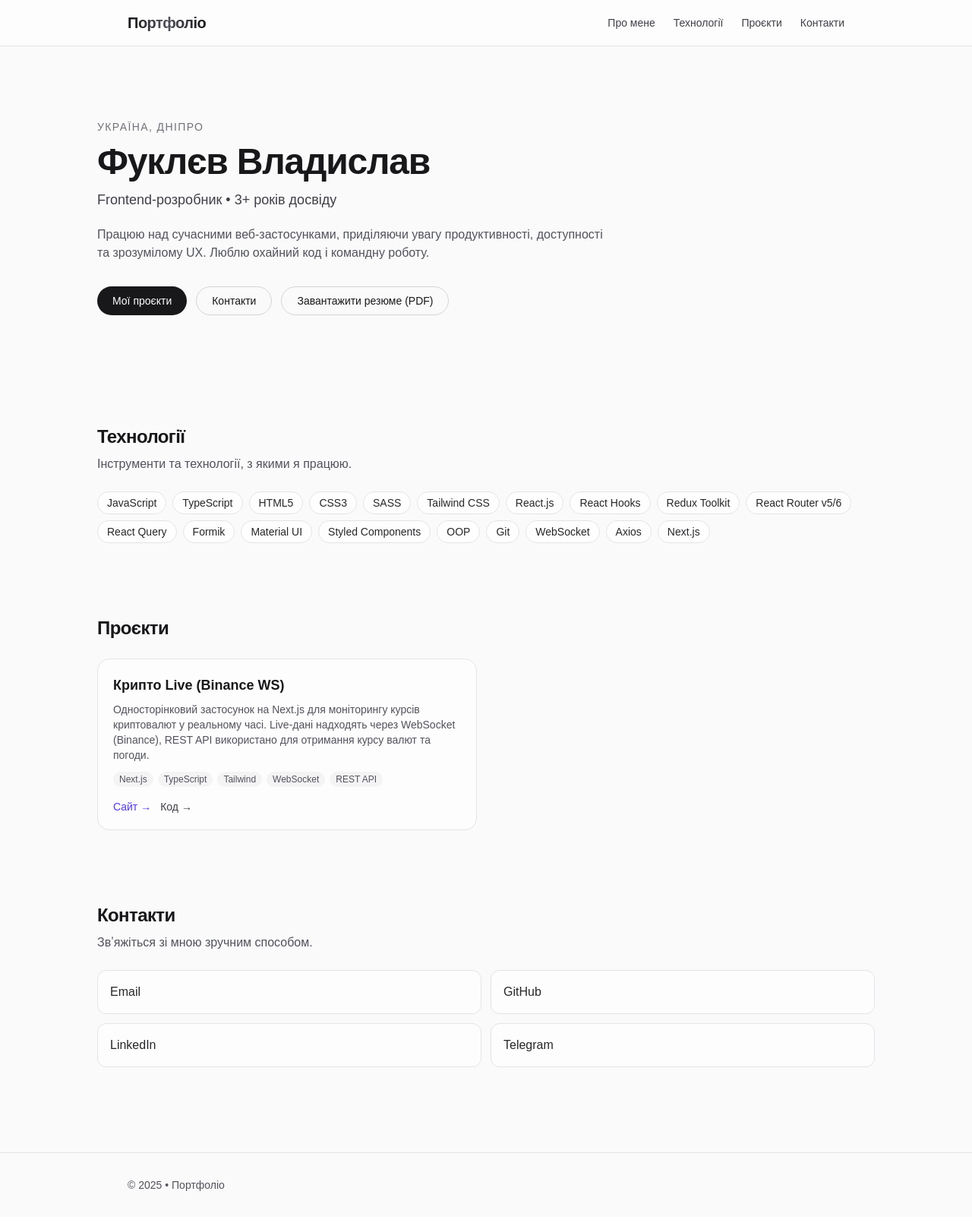
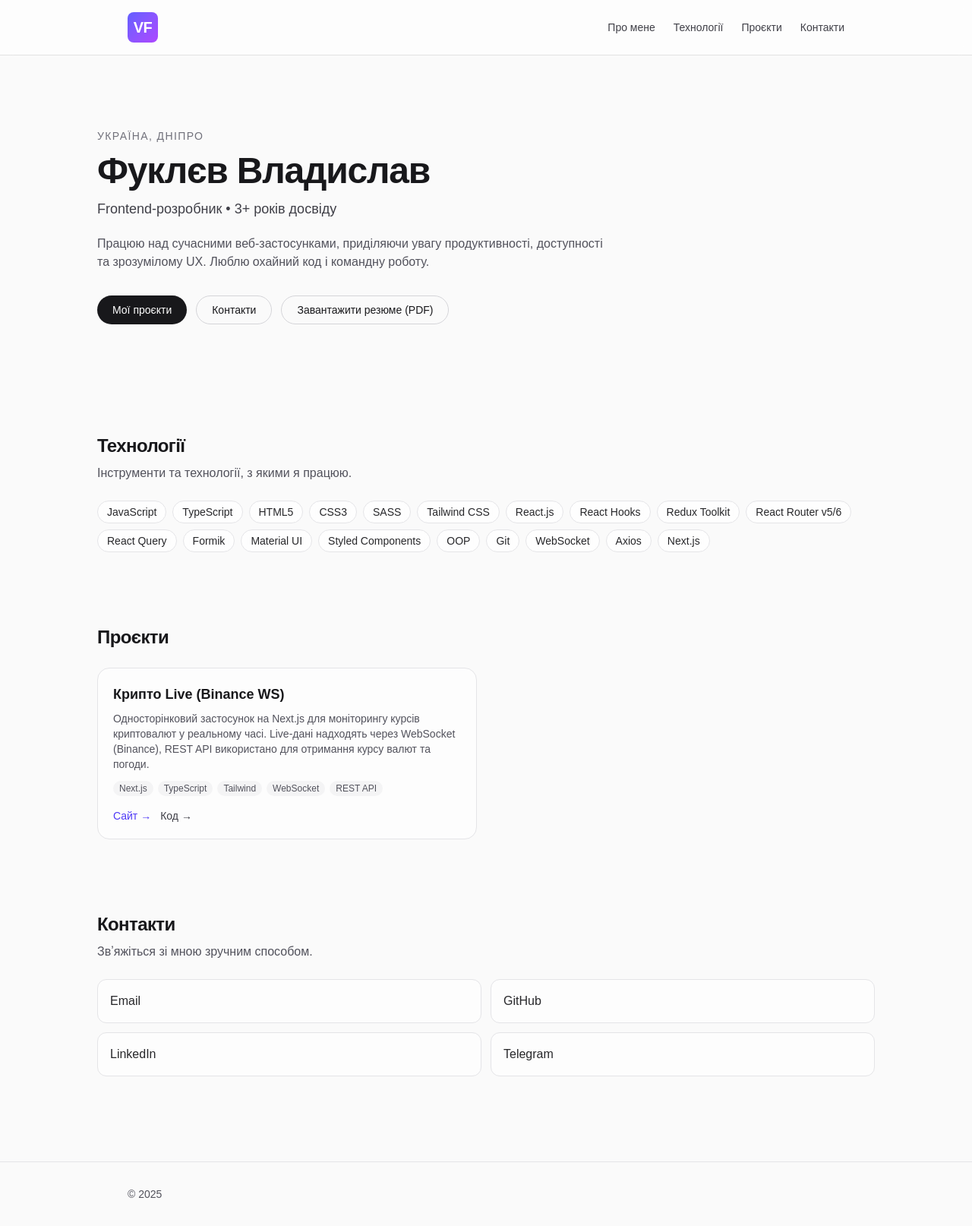
Before and after one commit to VladislavFuklev/portfolio, a Next.js app: page / in a window 1280 px wide. Shown: the whole page at 76% size. Built offline with nearby package versions, Linux system fonts and the light colour scheme.

Commit message:
change header

```diff
--- a/app/components/Footer.tsx
+++ b/app/components/Footer.tsx
@@ -2,7 +2,7 @@ export default function Footer() {
 	return (
 		<footer className='mt-16 border-t border-zinc-200 py-8 text-sm text-zinc-600 dark:border-zinc-800 dark:text-zinc-400'>
 			<div className='mx-auto max-w-5xl px-6 sm:px-8 md:px-10'>
-				© {new Date().getFullYear()} • Портфоліо
+				© {new Date().getFullYear()}
 			</div>
 		</footer>
 	)
--- a/app/components/Header.tsx
+++ b/app/components/Header.tsx
@@ -15,9 +15,9 @@ export default function Header() {
 		<header className='sticky top-0 z-40 backdrop-blur supports-backdrop-filter:bg-white/60 dark:supports-backdrop-filter:bg-black/40 border-b border-black/10 dark:border-white/10'>
 			<div className='mx-auto flex max-w-5xl items-center justify-between px-6 sm:px-8 md:px-10 py-4'>
 				<Link href='#' className='font-semibold tracking-tight text-xl'>
-					<span className='bg-linear-to-r from-zinc-900 via-zinc-600 to-zinc-900 bg-clip-text text-transparent dark:from-zinc-100 dark:via-zinc-400 dark:to-zinc-100'>
-						Портфоліо
-					</span>
+					<div className='w-10 h-10 rounded-lg bg-gradient-to-br from-indigo-500 to-purple-500 flex items-center justify-center text-white font-semibold'>
+						VF
+					</div>
 				</Link>
 				<nav className='hidden md:flex gap-6 text-sm'>
 					{NAV.map(i => (
```
